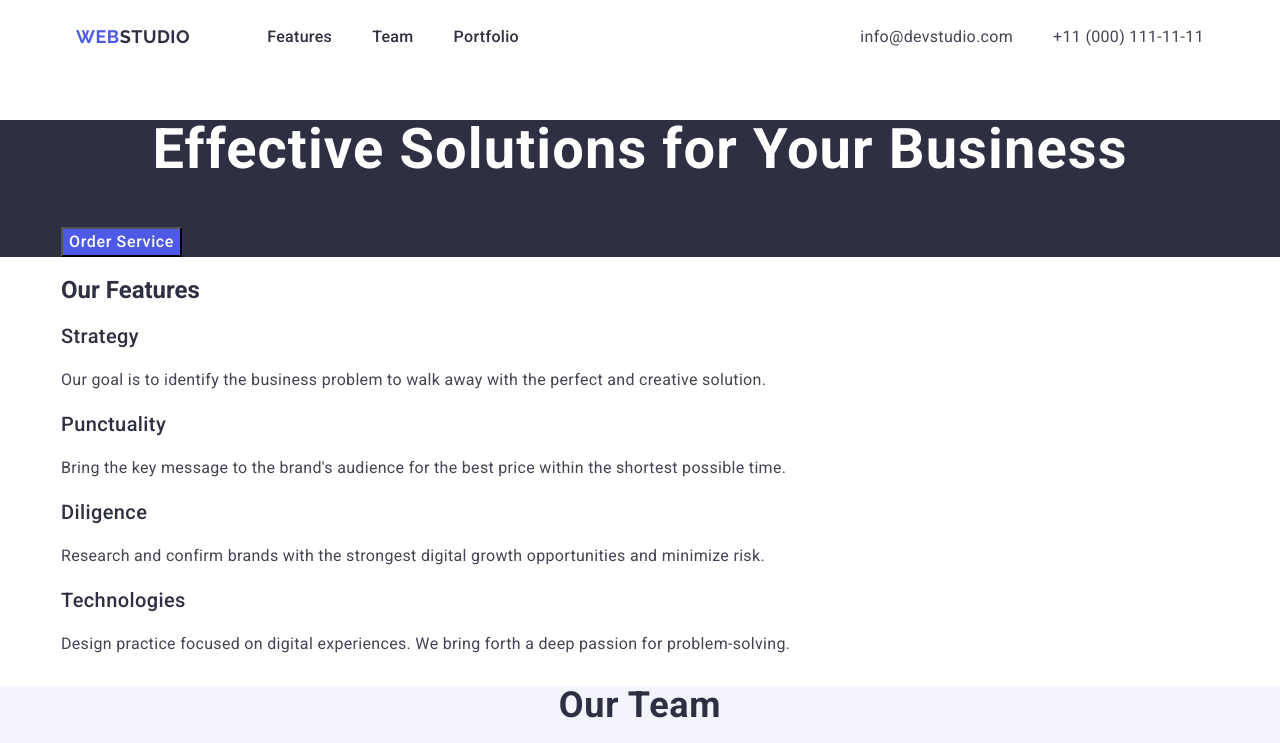
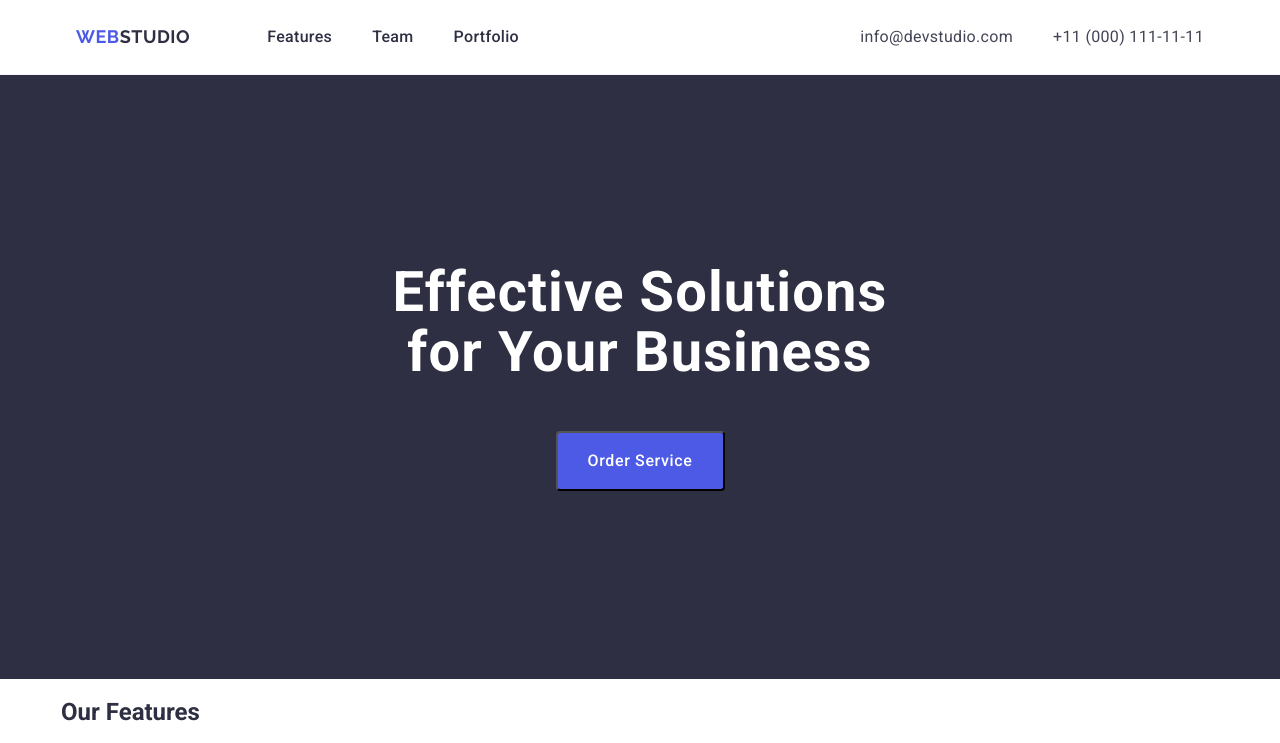
Before and after one commit to bolshunovaolena8/goit-markup-hw-03, a plain HTML site: page index.html in a window 1280 px wide. Shown: the top 743 px of the page. Drawn offline with nearby package versions, Linux system fonts and the light colour scheme.

Commit message:
Hero section

```diff
--- a/css/header.css
+++ b/css/header.css
@@ -1,3 +1,6 @@
+header {
+  border-bottom: 1px solid #f4f4fd;
+}
 .header-container {
   display: flex;
   padding: 0 15px 0 15px;
--- a/css/hero.css
+++ b/css/hero.css
@@ -1,5 +1,8 @@
 .hero {
   background-color: #2e2f42;
+}
+.hero-container {
+  padding: 188px 0;
 }
 .hero-title {
   font-size: 56px;
@@ -8,6 +11,8 @@
   font-weight: 700;
   color: #ffffff;
   text-align: center;
+  width: 496px;
+  margin: 0 auto 48px;
 }
 .hero-button {
   background-color: #4d5ae5;
@@ -16,6 +21,11 @@
   font-weight: 500;
   line-height: 1.5;
   letter-spacing: 0.04em;
+  display: block;
+  margin: 0 auto;
+  width: 169px;
+  border-radius: 4px;
+  padding: 16px;
 }
 .hero-button:hover,
 .hero-button:focus {
--- a/index.html
+++ b/index.html
@@ -51,7 +51,7 @@
     </header>
     <main>
       <section id="hero" class="hero">
-        <div class="container">
+        <div class="container hero-container">
           <h1 class="hero-title">Effective Solutions for Your Business</h1>
           <button class="hero-button" type="button">Order Service</button>
         </div>
```
